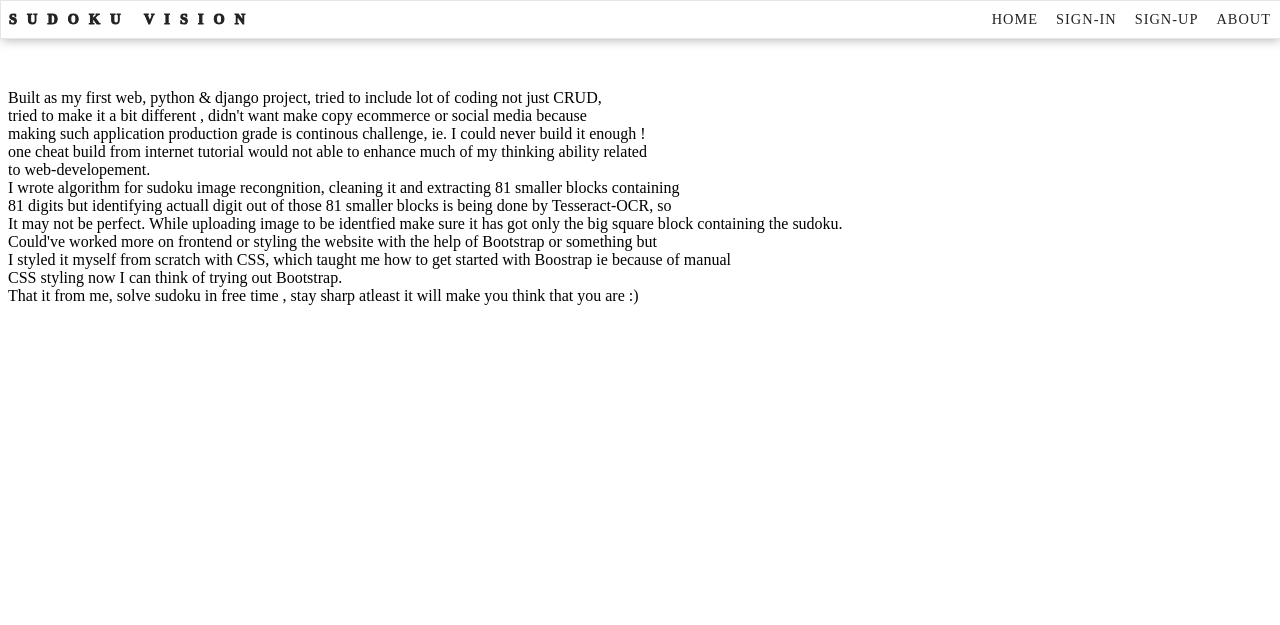
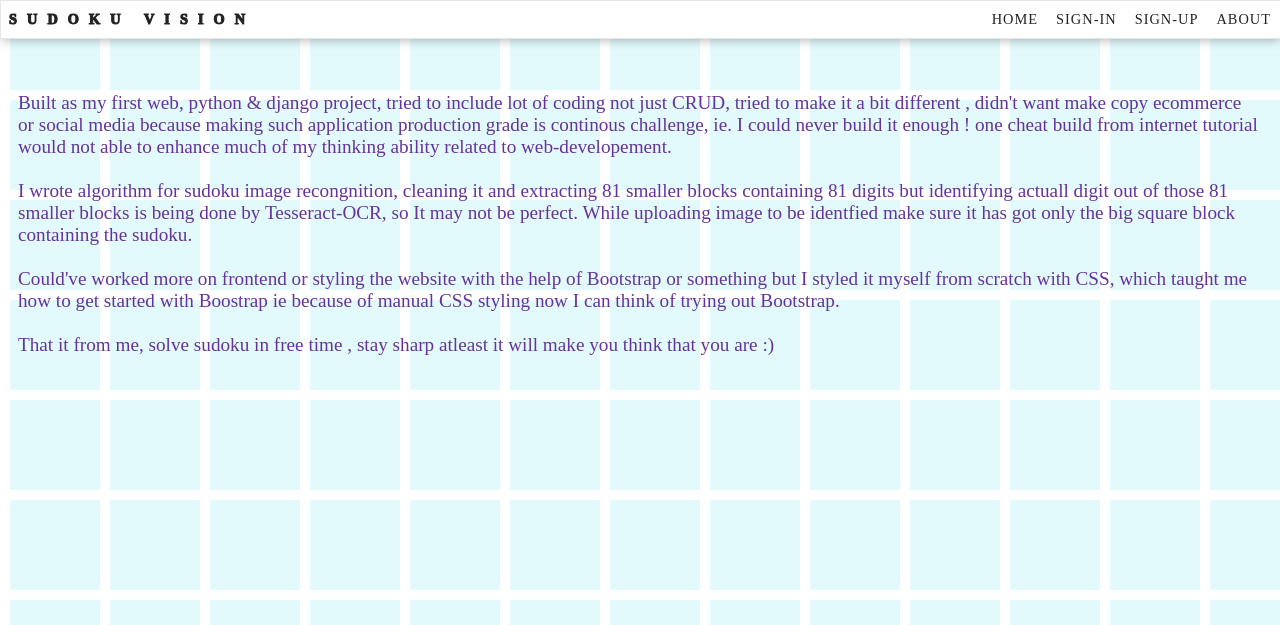
Before and after one commit to mayavy/sudoku, a Django app: page /sudoku/about/ in a window 1280 px wide. Shown: the top 625 px of the page. Run offline with Django 4.2, Linux system fonts and the light colour scheme; parts of the project's set-up code (start-up, migrations or seed data) failed here and were passed over.

Commit message:
modified html&css

```diff
--- a/static/base/style.css
+++ b/static/base/style.css
@@ -1,7 +1,15 @@
 @import url(https://fonts.googleapis.com/css?family=Lato);
 
 body {
-    padding-top: 65px;
+    background-image:
+        linear-gradient(to bottom, transparent 90%, #fff 10%),
+        linear-gradient(to right, #fff 10%, rgba(142, 235, 243, 0.251) 10%);
+    background-size: 5px 100px, 100px 5px;
+
+    padding: 65px 10px 10px 10px;
+
+
+
 }
 
 
@@ -19,6 +27,7 @@ nav ul {
     float: right;
     padding: 0;
     margin: 0;
+    position: static;
     list-style: none;
     display: inline-table;
 }
@@ -84,6 +93,7 @@ nav ul ul li a {
 #name {
     float: left;
     font-weight: bolder;
+    position: relative;
 
     -webkit-text-stroke-width: 1px;
     letter-spacing: 10px;
--- a/templates/accounts/profile.html
+++ b/templates/accounts/profile.html
@@ -7,6 +7,8 @@
 <link rel="stylesheet" href="{% static '/sudoku/style.css' %}" />
 <link rel="stylesheet" href="{% static 'accounts/style.css' %}" />
 
+
+<h3 style="font-size:larger;color: black;margin: 4px 4px 10px 4px"> Sudokus uploaded by you with thier details. </h3>
 
 
 {% for post in qs %}
--- a/templates/sudoku/about.html
+++ b/templates/sudoku/about.html
@@ -3,21 +3,21 @@
 
 {% block content %}
 {% load static %}
-<p>
-    Built as my first web, python & django project, tried to include lot of coding not just CRUD,<br />
-    tried to make it a bit different , didn't want make copy ecommerce or social media because<br />
-    making such application production grade is continous challenge, ie. I could never build it enough !<br />
-    one cheat build from internet tutorial would not able to enhance much of my thinking ability related<br />
-    to web-developement.
-    <br />
-    I wrote algorithm for sudoku image recongnition, cleaning it and extracting 81 smaller blocks containing<br />
-    81 digits but identifying actuall digit out of those 81 smaller blocks is being done by Tesseract-OCR, so<br />
-    It may not be perfect.
-    While uploading image to be identfied make sure it has got only the big square block containing the sudoku.<br />
-    Could've worked more on frontend or styling the website with the help of Bootstrap or something but<br /> I
-    styled it myself from scratch with CSS, which taught me how to get started with Boostrap ie because of manual<br />
-    CSS styling now I can think of trying out Bootstrap.<br />
-    That it from me, solve sudoku in free time , stay sharp atleast it will make you think that you are :)
+<p style="color:rebeccapurple;font-size: larger;">
+    Built as my first web, python & django project, tried to include lot of coding not just CRUD, tried to make it a bit
+    different , didn't want make copy ecommerce or social media because making such application production grade is
+    continous challenge, ie. I could never build it enough ! one cheat build from internet tutorial would not able to
+    enhance much of my thinking ability related to web-developement. <br /><br />I wrote algorithm for sudoku image
+    recongnition,
+    cleaning it and extracting 81 smaller blocks containing 81 digits but identifying actuall digit out of those 81
+    smaller blocks is being done by Tesseract-OCR, so It may not be perfect. While uploading image to be identfied make
+    sure it has got only the big square block containing the sudoku.<br /><br /> Could've worked more on frontend or
+    styling the
+    website with the help of Bootstrap or something but I styled it myself from scratch with CSS, which taught me how to
+    get started with Boostrap ie because of manual CSS styling now I can think of trying out Bootstrap.<br /><br /> That
+    it
+    from me,
+    solve sudoku in free time , stay sharp atleast it will make you think that you are :)
 </p>
 
 
--- a/templates/sudoku/sudokudetail.html
+++ b/templates/sudoku/sudokudetail.html
@@ -30,15 +30,13 @@
     <h3>story</h3>{{ post.story }}
 </div>
 
-
-{% if user.is_authenticated %}
 <form id="comment-post" method="post">
     {% csrf_token %}
-    <textarea id='cmnt' row="1" name="comment" placeholder="Comment here !" rows="5" cols="85" type="text"
+    <textarea id='cmnt' row="1" name="comment" placeholder="Comment here !" rows="5" cols="60" type="text"
         maxlength="200" required></textarea>
     <button type="submit">comment!</button>
 </form>
-{% endif %}
+
 
 {% for obj in commentqs %}
 
```
Also changed, not shown: README.md.
